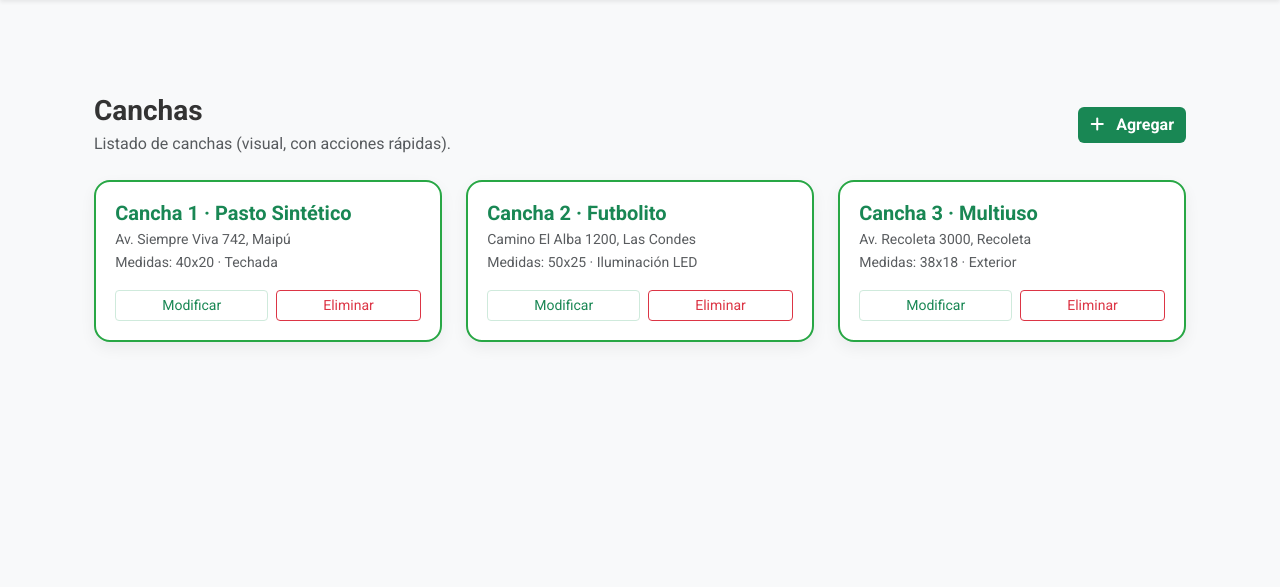
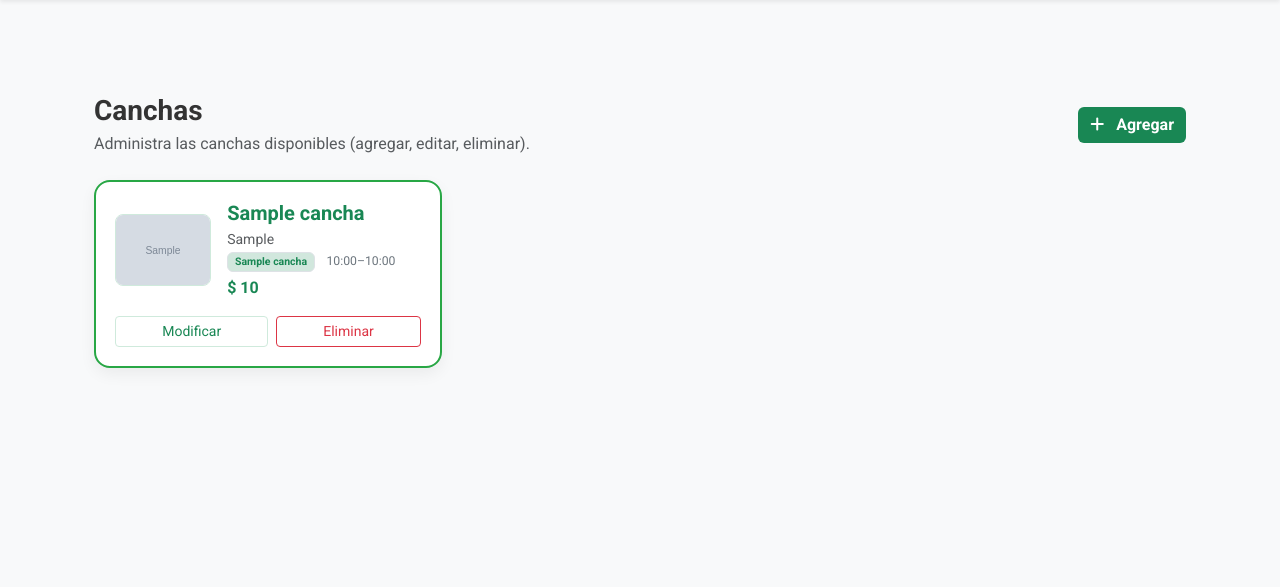
Before and after one commit to IgnacioRiffop/CanchaYa, a Django app: page /crudCanchas/ in a window 1280 px wide. Shown: the part 92-679 px from the top of the page. Run offline with Django 3.2, Linux system fonts and the light colour scheme; a user stored in the database is signed in; tables that the repository leaves empty hold one stand-in row (values such as "Sample post"); grey boxes marked "Sample" are stand-in pictures; some libraries are stand-ins or nearby versions.

Commit message:
crud cancha listo

```diff
--- a/core/templates/core/crudCanchas.html
+++ b/core/templates/core/crudCanchas.html
@@ -10,61 +10,119 @@
   <div class="d-flex justify-content-between align-items-center mb-4 flex-wrap gap-3">
     <div>
       <h1 class="h3 fw-bold mb-1">Canchas</h1>
-      <p class="text-muted m-0">Listado de canchas (visual, con acciones rápidas).</p>
+      <p class="text-muted mb-0">Administra las canchas disponibles (agregar, editar, eliminar).</p>
     </div>
-    <a href="#" class="btn btn-success fw-semibold">
+    <a href="{% url 'cancha_add' %}" class="btn btn-success fw-semibold">
       <i class="fa-solid fa-plus me-2"></i> Agregar
     </a>
   </div>
 
+  {% if canchas %}
   <!-- Grid de tarjetas -->
   <div class="row row-cols-1 row-cols-sm-2 row-cols-lg-3 g-4">
-
-    <!-- Cancha 1 (demo) -->
+    {% for c in canchas %}
     <div class="col">
       <div class="cu-item-card h-100 d-flex flex-column">
         <div class="cu-item-body">
-          <h5 class="mb-1 fw-bold">Cancha 1 · Pasto Sintético</h5>
-          <small class="text-muted d-block">Av. Siempre Viva 742, Maipú</small>
-          <small class="text-muted">Medidas: 40x20 · Techada</small>
+          <div class="d-flex align-items-center gap-3">
+            {% if c.imagen %}
+              <img src="{{ c.imagen.url }}" alt="{{ c.nombre }}" class="rounded-3" style="width:96px;height:72px;object-fit:cover;border:1px solid #cfeadc;">
+            {% else %}
+              <div class="d-flex align-items-center justify-content-center rounded-3"
+                   style="width:96px;height:72px;background:#f6fbf8;border:1px solid #cfeadc;">
+                <i class="fa-solid fa-image text-success"></i>
+              </div>
+            {% endif %}
+            <div class="flex-grow-1">
+              <h5 class="mb-1 fw-bold">{{ c.nombre }}</h5>
+              <div class="small text-muted">{{ c.direccion }}</div>
+              <div class="small">
+                <span class="badge bg-success-subtle text-success border">{{ c.tipo_cancha.nombre }}</span>
+                <span class="ms-2 text-secondary small">
+                  {{ c.hora_inicio|time:"H:i" }}–{{ c.hora_fin|time:"H:i" }}
+                </span>
+              </div>
+              {% if c.precio %}
+                <div class="mt-1 fw-semibold text-success">$ {{ c.precio|floatformat:0 }}</div>
+              {% endif %}
+            </div>
+          </div>
         </div>
         <div class="mt-auto d-flex gap-2 pt-3">
-          <a href="#" class="btn btn-outline-secondary btn-sm flex-fill">Modificar</a>
-          <a href="#" class="btn btn-outline-danger btn-sm flex-fill">Eliminar</a>
+          <a href="{% url 'cancha_edit' c.id_cancha %}" class="btn btn-outline-secondary btn-sm flex-fill">Modificar</a>
+
+          <!-- Botón eliminar con SweetAlert -->
+          <a href="{% url 'cancha_delete' c.id_cancha %}"
+             class="btn btn-outline-danger btn-sm flex-fill btn-eliminar"
+             data-nombre="{{ c.nombre }}">
+             Eliminar
+          </a>
         </div>
       </div>
     </div>
+    {% endfor %}
+  </div>
+  {% else %}
+    <div class="alert alert-secondary">No hay canchas registradas.</div>
+  {% endif %}
+</div>
 
-    <!-- Cancha 2 (demo) -->
-    <div class="col">
-      <div class="cu-item-card h-100 d-flex flex-column">
-        <div class="cu-item-body">
-          <h5 class="mb-1 fw-bold">Cancha 2 · Futbolito</h5>
-          <small class="text-muted d-block">Camino El Alba 1200, Las Condes</small>
-          <small class="text-muted">Medidas: 50x25 · Iluminación LED</small>
-        </div>
-        <div class="mt-auto d-flex gap-2 pt-3">
-          <a href="#" class="btn btn-outline-secondary btn-sm flex-fill">Modificar</a>
-          <a href="#" class="btn btn-outline-danger btn-sm flex-fill">Eliminar</a>
-        </div>
-      </div>
-    </div>
+<!-- SweetAlert de confirmación (usa el CDN que ya tienes en base.html) -->
+<script>
+document.addEventListener("DOMContentLoaded", () => {
+  const botones = document.querySelectorAll(".btn-eliminar");
 
-    <!-- Cancha 3 (demo) -->
-    <div class="col">
-      <div class="cu-item-card h-100 d-flex flex-column">
-        <div class="cu-item-body">
-          <h5 class="mb-1 fw-bold">Cancha 3 · Multiuso</h5>
-          <small class="text-muted d-block">Av. Recoleta 3000, Recoleta</small>
-          <small class="text-muted">Medidas: 38x18 · Exterior</small>
-        </div>
-        <div class="mt-auto d-flex gap-2 pt-3">
-          <a href="#" class="btn btn-outline-secondary btn-sm flex-fill">Modificar</a>
-          <a href="#" class="btn btn-outline-danger btn-sm flex-fill">Eliminar</a>
-        </div>
-      </div>
-    </div>
+  botones.forEach(btn => {
+    btn.addEventListener("click", async (e) => {
+      e.preventDefault();
+      const url = btn.getAttribute("href");
+      const nombre = btn.dataset.nombre;
 
-  </div>
-</div>
+      const res = await Swal.fire({
+        title: "¿Eliminar cancha?",
+        text: `¿Seguro que deseas eliminar "${nombre}"? Esta acción no se puede deshacer.`,
+        icon: "warning",
+        showCancelButton: true,
+        confirmButtonColor: "#d33",
+        cancelButtonColor: "#6c757d",
+        confirmButtonText: "Sí, eliminar",
+        cancelButtonText: "Cancelar"
+      });
+
+      if (res.isConfirmed) {
+        fetch(url, {
+          method: "POST",
+          headers: { "X-CSRFToken": getCookie("csrftoken") },
+        }).then(response => {
+          // Si la vista redirige, seguimos la redirección
+          if (response.redirected) {
+            window.location.href = response.url;
+          } else {
+            // Si no hay redirect, recargamos la lista
+            window.location.reload();
+          }
+        }).catch(() => {
+          Swal.fire("Error", "No se pudo eliminar. Intenta nuevamente.", "error");
+        });
+      }
+    });
+  });
+
+  // Obtener CSRF token de la cookie
+  function getCookie(name) {
+    let cookieValue = null;
+    if (document.cookie && document.cookie !== '') {
+      const cookies = document.cookie.split(';');
+      for (let c of cookies) {
+        c = c.trim();
+        if (c.substring(0, name.length + 1) === (name + '=')) {
+          cookieValue = decodeURIComponent(c.substring(name.length + 1));
+          break;
+        }
+      }
+    }
+    return cookieValue;
+  }
+});
+</script>
 {% endblock %}
--- a/core/urls.py
+++ b/core/urls.py
@@ -29,6 +29,9 @@ urlpatterns = [
     path('crudAdministradores/', views.crudAdministradores, name='crudAdministradores'),
     path('crudUsuarios/', views.crudUsuarios, name='crudUsuarios'),
     path('crudCanchas/', views.crudCanchas, name='crudCanchas'),
+    path('canchas/agregar/', views.cancha_create, name='cancha_add'),
+    path('canchas/<int:pk>/editar/', views.cancha_edit, name='cancha_edit'),
+    path('canchas/<int:pk>/eliminar/', views.cancha_delete, name='cancha_delete'),
     path('crudReservas/', views.crudReservas, name='crudReservas'),
     path('crudEquipamientos/', views.crudEquipamientos, name='crudEquipamientos'),
     path('crudTarifas/', views.crudTarifas, name='crudTarifas'),
--- a/core/views.py
+++ b/core/views.py
@@ -10,6 +10,7 @@ from django.db import transaction
 from core.models import Usuario
 from django.http import JsonResponse
 import re
+from .forms import CanchaForm
 from .models import *
 from django.core.paginator import Paginator
 from datetime import time
@@ -574,9 +575,6 @@ def crudAdministradores(request):
 def crudUsuarios(request):
     return render(request, 'core/crudUsuarios.html')
 
-def crudCanchas(request):
-    return render(request, 'core/crudCanchas.html')
-
 def crudReservas(request):
     return render(request, 'core/crudReservas.html')
 
@@ -591,3 +589,46 @@ def crudPromociones(request):
 
 def crudHorarios(request):
     return render(request, 'core/crudHorarios.html')
+
+@login_required
+def crudCanchas(request):
+    # Reutilizamos tu nombre de vista, pero ahora enviamos datos reales
+    canchas = Cancha.objects.select_related('tipo_cancha').order_by('id_cancha')
+    return render(request, 'core/crudCanchas.html', {'canchas': canchas})
+
+@login_required
+def cancha_create(request):
+    if request.method == 'POST':
+        form = CanchaForm(request.POST, request.FILES)
+        if form.is_valid():
+            form.save()
+            messages.success(request, 'Cancha creada correctamente.')
+            return redirect('crudCanchas')
+        messages.error(request, 'Revisa los campos del formulario.')
+    else:
+        form = CanchaForm()
+    return render(request, 'core/canchas_form.html', {'form': form, 'modo': 'Agregar'})
+
+@login_required
+def cancha_edit(request, pk):
+    cancha = get_object_or_404(Cancha, id_cancha=pk)
+    if request.method == 'POST':
+        form = CanchaForm(request.POST, request.FILES, instance=cancha)
+        if form.is_valid():
+            form.save()
+            messages.success(request, 'Cancha actualizada correctamente.')
+            return redirect('crudCanchas')
+        messages.error(request, 'Revisa los campos del formulario.')
+    else:
+        form = CanchaForm(instance=cancha)
+    return render(request, 'core/canchas_form.html', {'form': form, 'modo': 'Editar', 'cancha': cancha})
+
+@login_required
+def cancha_delete(request, pk):
+    cancha = get_object_or_404(Cancha, id_cancha=pk)
+    if request.method == 'POST':
+        cancha.delete()
+        messages.success(request, 'Cancha eliminada correctamente.')
+        return redirect('crudCanchas')
+    # Si llega por GET (p.ej. alguien pega la URL), vuelve a la lista
+    return redirect('crudCanchas')
```
Also changed, not shown: canchaya/settings.py (+5 -3 lines), core/forms.py (added, +16 -0 lines), core/templates/core/canchas_form.html (added, +66 -0 lines), media/canchas/Captura_de_pantalla_2025-11-01_162611_1q51XtT.png (added), media/canchas/cancha1_8eXpSnJ_eLSNLFL.jpg (added), media/canchas/cancha1_in8pCwd.jpg (added).
